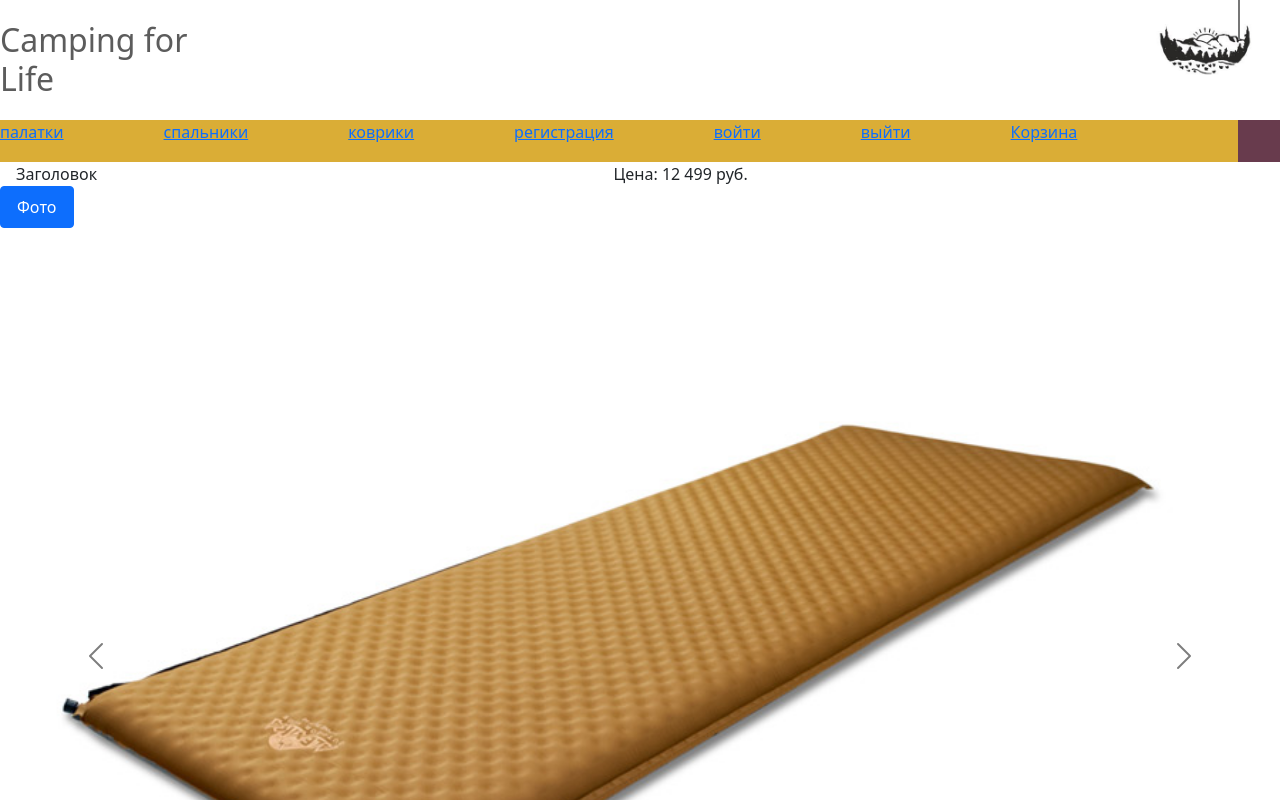
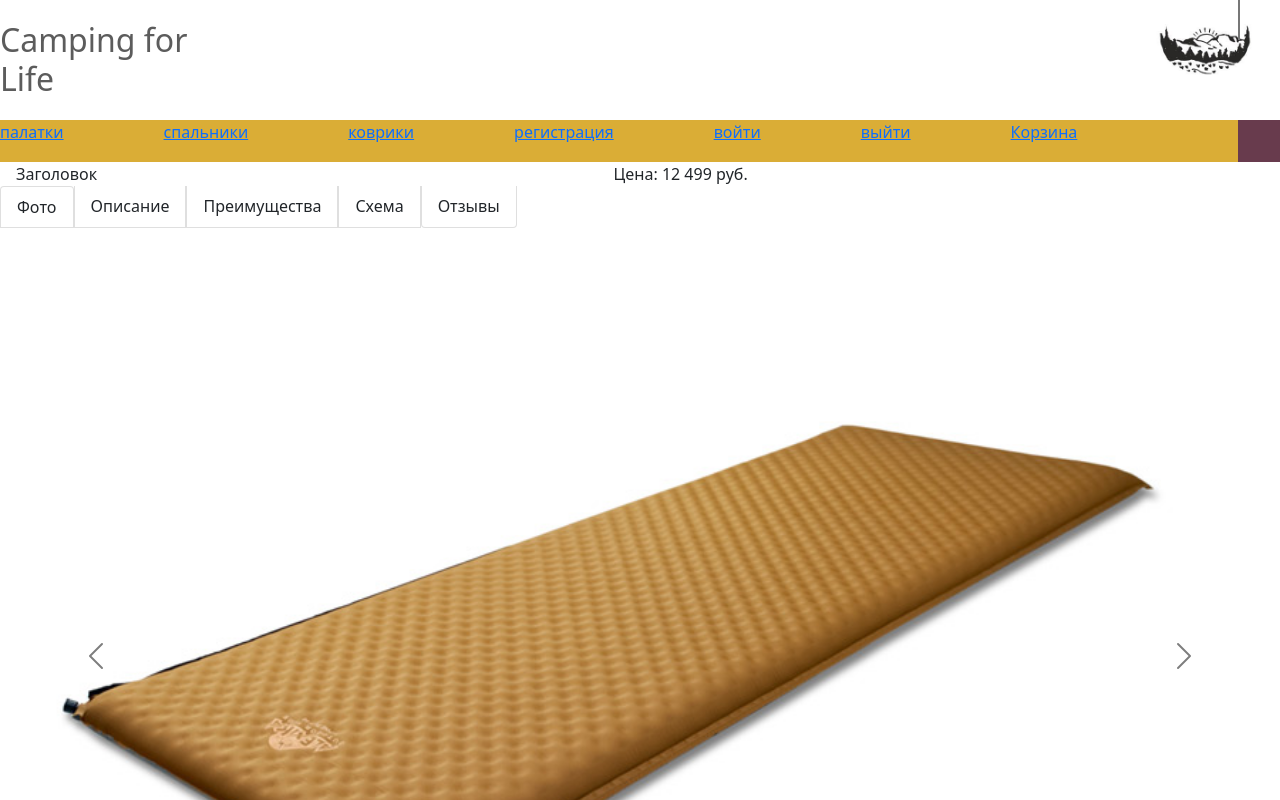
Before and after one commit to druzhininss/camping, a React (Create React App) app in the folder client/: page /products/kovriki in a window 1280 px wide. Shown: the top 800 px of the page. Built offline with nearby package versions, Linux system fonts and the light colour scheme.

Commit message:
Вывел список кнопок через map

```diff
--- a/client/src/components/CartItems/CartItems.jsx
+++ b/client/src/components/CartItems/CartItems.jsx
@@ -1,3 +1,4 @@
+/* eslint-disable react/prop-types */
 import React from 'react';
 import { useSelector, useDispatch } from 'react-redux';
 import { decreaseProductsAC, increaseProductsAC } from '../../redux/actionCreators/cartAC';
--- a/client/src/components/ProductPageSelector/ProductPageSelector.jsx
+++ b/client/src/components/ProductPageSelector/ProductPageSelector.jsx
@@ -1,42 +1,36 @@
 import React from "react";
 import { useState } from "react";
 
+const listSelectors = ["Фото", "Описание", "Преимущества", "Схема", "Отзывы"];
+
 const ProductPageSelector = () => {
-  const classes = ["list-group-item active"];
-  console.log(classes);
+  const classes = ["list-group-item"];
 
   const [isActive, isSetActive] = useState(false);
 
   const handleClick = () => {
     classes.push(" active");
-    console.log(classes);
-
     isSetActive(true);
   };
 
   return (
     <ul className="list-group d-flex flex-row">
-      {isActive ? (
+      {isActive
+        ? listSelectors.map((link) => (
             <li
               className={classes.join(" ")}
               aria-current="true"
               onClick={handleClick}
+              key={link}
             >
-          Фото
+              {link}
             </li>
-      ) : (
-        <li className={classes} onClick={handleClick}>
-          Фото
+          ))
+        : listSelectors.map((link) => (
+            <li className={classes} onClick={handleClick} key={link}>
+              {link}
             </li>
-      )}
-
-      {/* <li className={classes} onClick={handleClick}>
-          Описание
-        </li> */}
-
-      {/* <li className="list-group-item">Преимущества</li>
-        <li className="list-group-item">Схема</li>
-        <li className="list-group-item">Отзывы</li> */}
+          ))}
     </ul>
   );
 };
--- a/client/src/redux/reducers/cartReducer.js
+++ b/client/src/redux/reducers/cartReducer.js
@@ -11,6 +11,7 @@ export const cartReducer = (state = initialState, action) => {
 
   switch (action.type) {
     case cartAT.INIT_PRODUCTS_IN_CART:
+      // eslint-disable-next-line no-case-declarations
       const copiedTotalPrice = {...state.stats};
       copiedTotalPrice.totalPrice += +action.payload.price
 
--- a/client/src/redux/reducers/productsReducers.js
+++ b/client/src/redux/reducers/productsReducers.js
@@ -13,6 +13,7 @@ export const productsReducers = (state = initialState, action) => {
       };
 
     case productsAT.SORT_PRICE_PRODUCT:
+      // eslint-disable-next-line no-case-declarations
       const notSortedProducts = [...state.listProducts];
       if (action.payload == "min") {
          notSortedProducts.sort((a, b) => a.price - b.price);
```
Lines whose indentation alone changed are shown as unchanged.
